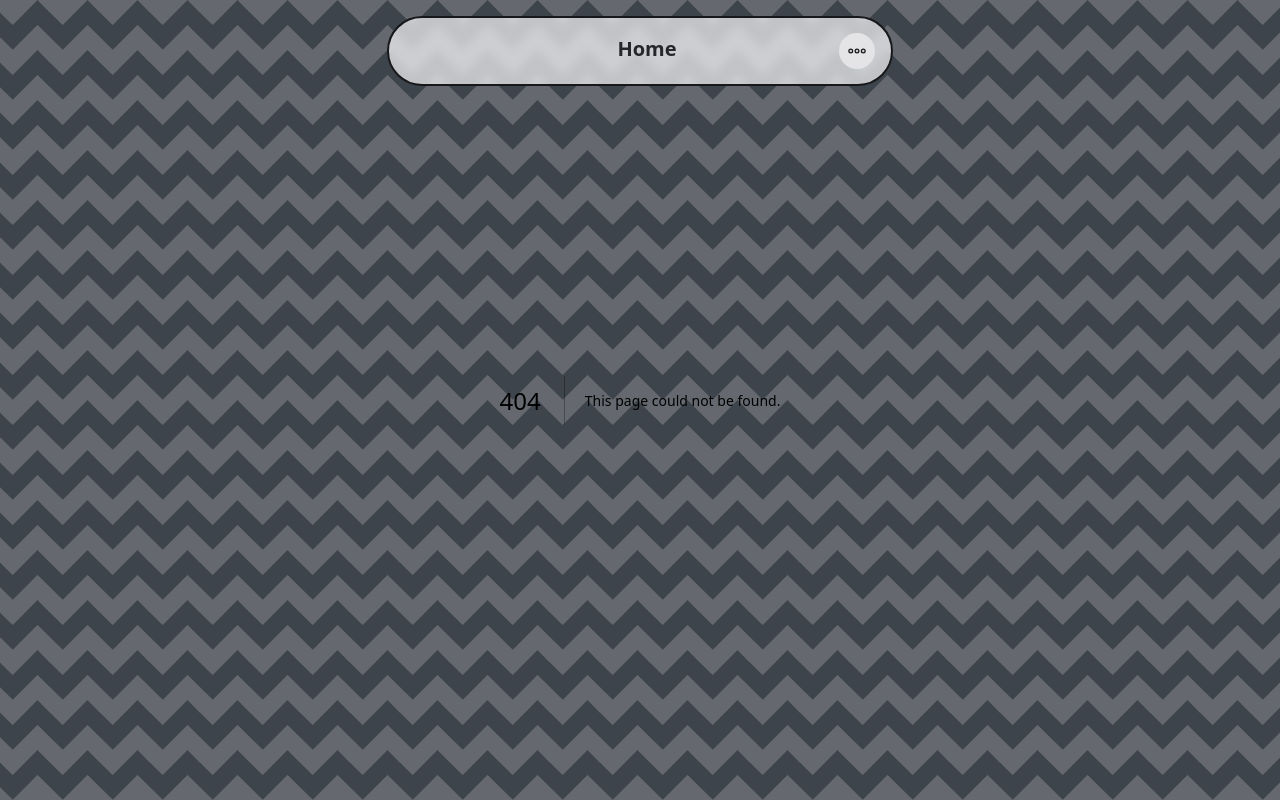
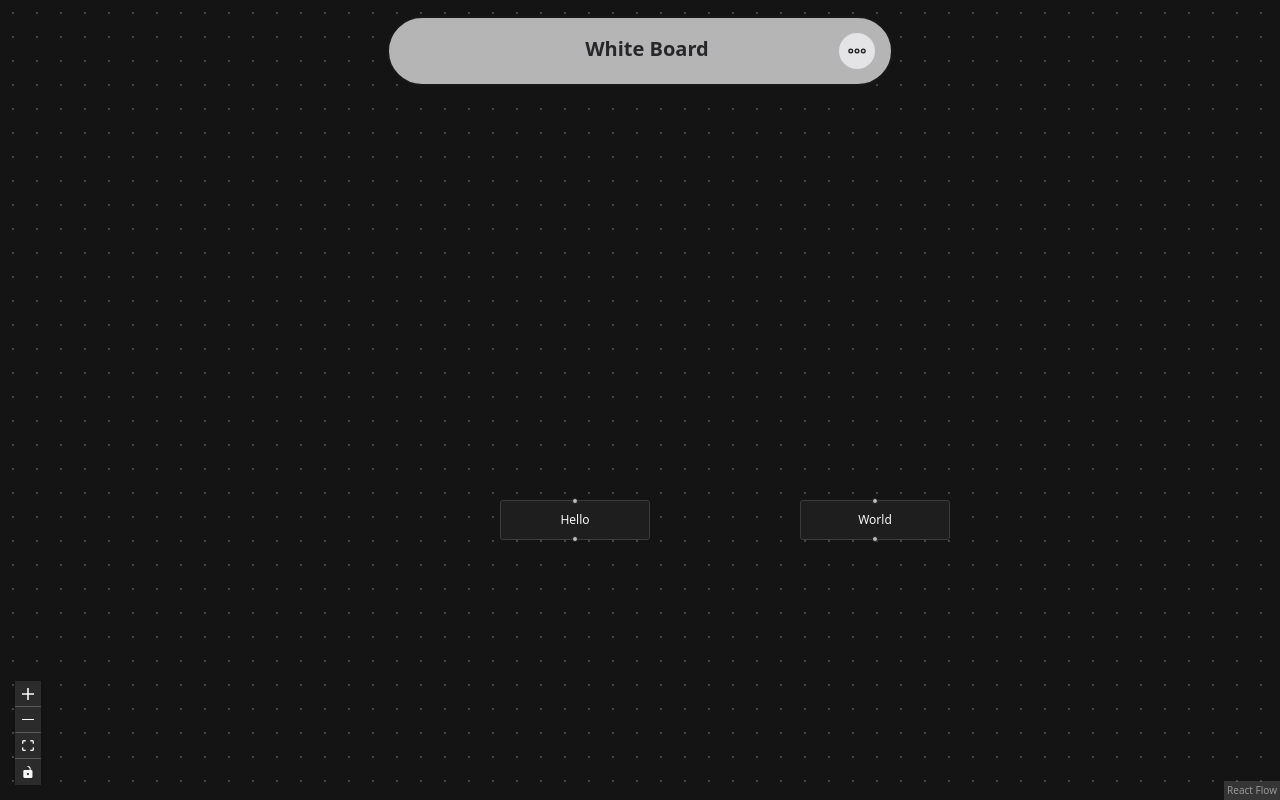
Before and after one commit to rodrigueslucas062/task-manager, a Next.js app: page /whiteboard in a window 1280 px wide. Before the commit this address had no page. Built offline with nearby package versions, Linux system fonts and the light colour scheme.

Commit message:
✨: Context menu, FigmaJam

```diff
--- a/src/components/Navbar.jsx
+++ b/src/components/Navbar.jsx
@@ -24,7 +24,7 @@ const Navbar = () => {
                 return 'Anotações';
             case '/jira':
                 return 'Jira';
-            case '/board':
+            case '/whiteboard':
                 return 'White Board';
             default:
                 return 'Home';
@@ -68,7 +68,7 @@ const Navbar = () => {
                                                 <span>Jira</span>
                                                 <CaretRight size={20} />
                                             </Link>
-                                            <Link href={'/board'} className="flex justify-between px-3 rounded-md hover:bg-gray-300 py-2 lg:py-2.5">
+                                            <Link href={'/whiteboard'} className="flex justify-between px-3 rounded-md hover:bg-gray-300 py-2 lg:py-2.5">
                                                 <ChalkboardSimple size={20} weight="duotone" />
                                                 <span>White Board</span>
                                                 <CaretRight size={20} />
--- /dev/null
+++ b/src/components/Whiteboard/Whiteboard.jsx
@@ -0,0 +1,89 @@
+import { addEdge, applyEdgeChanges, applyNodeChanges, Background, Controls, ReactFlow } from "@xyflow/react";
+import '@xyflow/react/dist/style.css';
+import { SquareNode } from "./nodes/nodes";
+import { useCallback, useState } from "react";
+import * as ContextMenu from "@radix-ui/react-context-menu";
+
+const CustomEdges = [];
+
+const CustomNodes = [
+    {
+        id: '1',
+        position: { x: 500, y: 500 },
+        data: { label: 'Hello' },
+        type: SquareNode,
+    },
+    {
+        id: '2',
+        position: { x: 800, y: 500 },
+        data: { label: 'World' },
+        type: SquareNode,
+    },
+];
+
+const NODE_TYPES = {
+    square: SquareNode
+}
+
+export default function Whiteboard() {
+    const [nodes, setNodes] = useState(CustomNodes);
+    const [edges, setEdges] = useState(CustomEdges);
+
+    const onNodesChange = useCallback(
+        (changes) => setNodes((nds) => applyNodeChanges(changes, nds)),
+        [],
+    );
+    const onEdgesChange = useCallback(
+        (changes) => setEdges((eds) => applyEdgeChanges(changes, eds)),
+        [],
+    );
+    const onConnect = useCallback(
+        (params) => setEdges((eds) => addEdge(params, eds)),
+        [],
+    );
+
+
+    return (
+        <ContextMenu.Root>
+            <ContextMenu.Trigger>
+                <div className="h-screen w-screen">
+                    <ReactFlow colorMode="dark"
+                        nodeTypes={NODE_TYPES}
+                        nodes={nodes}
+                        edges={edges}
+                        onNodesChange={onNodesChange}
+                        onEdgesChange={onEdgesChange}
+                        onConnect={onConnect}>
+                        <Background gap={24} size={2} />
+                        <Controls />
+                    </ReactFlow>
+
+                    <ContextMenu.Content className="bg-zinc-950 rounded-lg overflow-hidden p-4 ">
+                        <ContextMenu.Item shortcut="⌘ E">Edit</ContextMenu.Item>
+                        <ContextMenu.Item shortcut="⌘ D">Duplicate</ContextMenu.Item>
+                        <ContextMenu.Separator />
+                        <ContextMenu.Item shortcut="⌘ N">Archive</ContextMenu.Item>
+
+                        {/* <ContextMenu.Sub>
+                            <ContextMenu.SubTrigger>More</ContextMenu.SubTrigger>
+                            <ContextMenu.SubContent>
+                                <ContextMenu.Item>Move to project…</ContextMenu.Item>
+                                <ContextMenu.Item>Move to folder…</ContextMenu.Item>
+                                <ContextMenu.Separator />
+                                <ContextMenu.Item>Advanced options…</ContextMenu.Item>
+                            </ContextMenu.SubContent>
+                        </ContextMenu.Sub> */}
+
+                        <ContextMenu.Separator />
+                        <ContextMenu.Item>Share</ContextMenu.Item>
+                        <ContextMenu.Item>Add to favorites</ContextMenu.Item>
+                        <ContextMenu.Separator />
+                        <ContextMenu.Item shortcut="⌘ ⌫" color="red">
+                            Delete
+                        </ContextMenu.Item>
+                    </ContextMenu.Content>
+                </div>
+            </ContextMenu.Trigger>
+        </ContextMenu.Root>
+    )
+}
--- /dev/null
+++ b/src/components/Whiteboard/nodes/nodes.jsx
@@ -0,0 +1,45 @@
+import { Handle } from "@xyflow/react";
+
+export function SquareNode() {
+    return(
+        <div className='w-[200px] h-[200px] bg-purple-400'>
+
+        </div>
+    )
+}
+
+
+const handleStyle = { left: 10 };
+
+export function TextUpdaterNode({ data, isConnectable }) {
+  const onChange = useCallback((evt) => {
+    console.log(evt.target.value);
+  }, []);
+
+  return (
+    <div className="text-updater-node">
+      <Handle
+        type="target"
+        position={Position.Top}
+        isConnectable={isConnectable}
+      />
+      <div>
+        <label htmlFor="text">Text:</label>
+        <input id="text" name="text" onChange={onChange} className="nodrag" />
+      </div>
+      <Handle
+        type="source"
+        position={Position.Bottom}
+        id="a"
+        style={handleStyle}
+        isConnectable={isConnectable}
+      />
+      <Handle
+        type="source"
+        position={Position.Bottom}
+        id="b"
+        isConnectable={isConnectable}
+      />
+    </div>
+  );
+}
--- /dev/null
+++ b/src/pages/whiteboard.js
@@ -0,0 +1,5 @@
+import Whiteboard from "@/components/Whiteboard/Whiteboard";
+
+export default function WhiteboardPage() {
+  return <Whiteboard />;
+}
```
